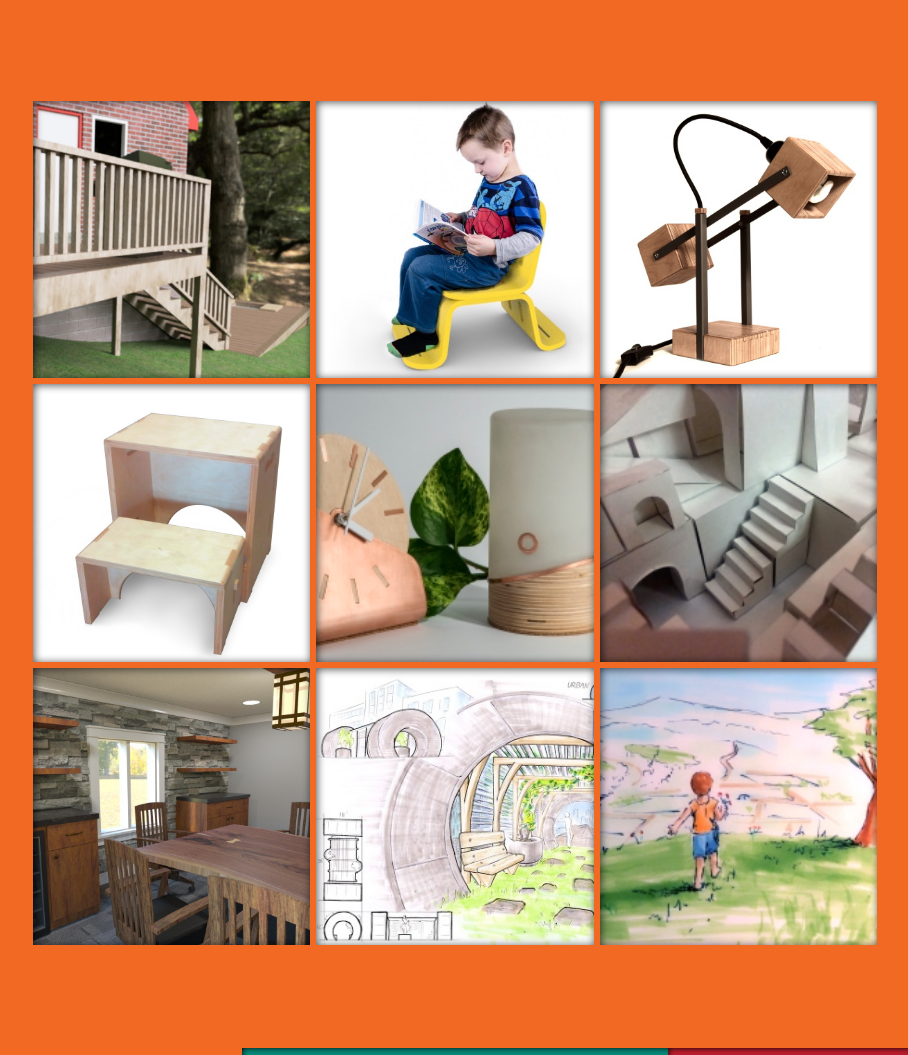
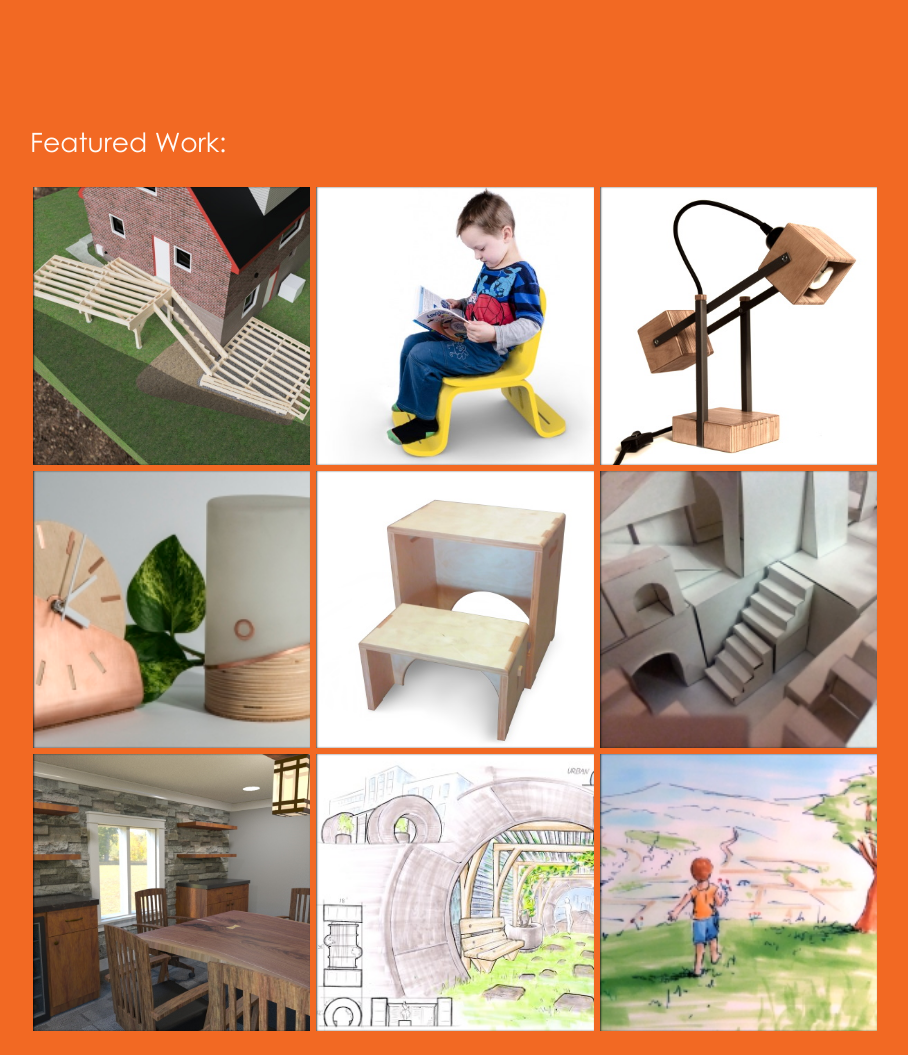
Before and after one commit to danschwab/danschwab.github.io, a PHP site: page / in a window 1280 px wide. Shown: the part 752-1807 px from the top of the page, without its empty margins (185-1093 px from the left). Run offline with PHP 8.4, Linux system fonts and the light colour scheme; some libraries are stand-ins or nearby versions; some web fonts are replaced.

Commit message:
2023 update

```diff
--- a/index.html
+++ b/index.html
@@ -48,9 +48,9 @@
 
 
 			<section id="section-home" class="open" style="background-color:#f26923;">
-				<!--h1><span>Design</span></h1-->
+				<h1><span>Featured Work:</span></h1>
 				<div><!---------------------------------------------------------------------------------------------------------------------------------------------------->
-					<button class="open-page square" id="button-deck">Deck Design: Project in Progress</button>
+					<button class="open-page square" id="button-deck">Landscape Architecture: Deck Design</button>
 					<button class="open-page square" id="button-capstone">Senior capstone: Classroom Furniture System</button>
 					<button class="open-page square" id="button-fulcrum">Lighting Design: Fulcrum</button>
 				</div>
@@ -59,13 +59,11 @@
 
 				<div class="page" id="page-deck">
 					<div>
-						<h2>Deck Design: Project in Progress</h2>
+						<h2>Landscape Architecture: Deck Design</h2>
 						<p>My brother's house came with a deck in severe disrepair. After we tore out the old deck,
-						I surveyed the area and put together several design concepts in Fusion360. Next, I put together a detailed
-						construction model based on the International Residential Code. Using this model, we are beginning to nail
-						down and validate final design details. By the end of this process
-						I will produce plans to submit to the county for approval, and we will build it! Currently we are moving
-						forward with deck concept B and railing option C. See the documents below and stay tuned!</p>
+						I surveyed the area and put together several design concepts in Fusion360. I then assembled a detailed
+						construction model following guidelines in the International Residential Code. I produced plans for county approval,
+						and with friends and hard work we build it!</p>
 					</div>
 
 					<button class="lightbox square"><img data-src="media/deck/" data-file="house-corner.jpg" /></button>
@@ -74,7 +72,6 @@
 					<button class="lightbox square"><img data-src="media/deck/" data-file="deck framing.jpg" /></button>
 					<button class="lightbox square"><img data-src="media/deck/" data-file="railing_option3.jpg" /></button>
 					<button class="lightbox square"><img data-src="media/deck/" data-file="FootingLayout_05-05-2020_01.jpg" /></button>
-					<hr/>
 					<div class="slideshow" id="slideshow-deck">
 						<img data-src="media/deck/DeckPresentation_04-17-2020_01.jpg" />
 						<img data-src="media/deck/DeckPresentation_04-17-2020_02.jpg" />
@@ -111,7 +108,6 @@
 					<div>
 						<p>I modeled the house, decks, and playset. I did not model the deck furniture.</p>
 					</div>
-					<hr/>
 					<div class="slideshow" id="slideshow-railing">
 						<img data-src="media/deck/RailingConceptPresentation_05-04-2020_01.jpg" />
 						<img data-src="media/deck/RailingConceptPresentation_05-04-2020_02.jpg" />
@@ -125,19 +121,24 @@
 						<img data-src="media/deck/RailingConceptPresentation_05-04-2020_10.jpg" />
 						<img data-src="media/deck/RailingConceptPresentation_05-04-2020_11.jpg" />
 					</div>
-					<hr/>
 					<div class="slideshow" id="slideshow-footings">
 						<img data-src="media/deck/FootingLayout_05-05-2020_01.jpg" />
 						<img data-src="media/deck/FootingLayout_05-05-2020_02.jpg" />
 						<img data-src="media/deck/FootingLayout_05-05-2020_03.jpg" />
 						<img data-src="media/deck/FootingLayout_05-05-2020_04.jpg" />
 					</div>
-					<hr/>
 					<div class="slideshow" id="slideshow-approval-drawings">
 						<img data-src="media/deck/ApprovalDrawings_01.jpg" />
 						<img data-src="media/deck/ApprovalDrawings_02.jpg" />
 						<img data-src="media/deck/ApprovalDrawings_03.jpg" />
 					</div>
+
+					<div>
+						<p>Finally completed, the deck is unique in the neighborhood. If fits into the hillside and provides cozy privacy.</p>
+					</div>
+					<button class="lightbox square"><img data-src="media/deck/" data-file="finished4.jpg" /></button>
+					<button class="lightbox square"><img data-src="media/deck/" data-file="finished2.jpg" /></button>
+					<button class="lightbox square"><img data-src="media/deck/" data-file="finished1.jpg" /></button>
 				</div>
 
 				<div class="page" id="page-capstone">
@@ -252,8 +253,8 @@
 
 
 				<div><!---------------------------------------------------------------------------------------------------------------------------------------------------->
-					<button class="open-page square" id="button-stepstool">Furniture Design: Internship Step Stool</button>
 					<button class="open-page square" id="button-series">Houseware Design: Series</button>
+					<button class="open-page square" id="button-stepstool">Furniture Design: Step Stool</button>
 					<button class="open-page square" id="button-castleblocks" type="button">Toy Design: Castle Blocks</button>
 				</div>
 				<div class="page" id="page-series">
@@ -273,6 +274,29 @@
 						</div>
 				</div>
 
+				<!--div class="page" id="page-brand">
+					<div class="bottom-padding">
+						<h2>Brand Design</h2>
+					</div>
+					<button class="lightbox square"><img data-src="media/brand/" data-file=".jpg" /></button>
+					<button class="lightbox square"><img data-src="media/brand/" data-file=".jpg" /></button>
+					<button class="lightbox square"><img data-src="media/brand/" data-file=".jpg" /></button>
+
+					<img data-src="media/stepstool/stepstool01.jpg" />
+					<img data-src="media/stepstool/stepstoolsketches.jpg" />
+					<div class="bottom-padding"><p></p></div>
+					<img class="half-width" data-src="media/stepstool/model1.jpg" />
+					<img class="half-width" data-src="media/stepstool/model2.jpg" />
+					<img data-src="media/stepstool/fullscalemodel.jpg" />
+					<img data-src="media/stepstool/render.jpg" />
+					<div class="top-padding bottom-padding"><p>The parts were cut on a CNC</p></div>
+					<img class="half-width" data-src="media/stepstool/glueup.jpg" />
+					<img class="half-width" data-src="media/stepstool/finishing.jpg" />
+					<img data-src="media/stepstool/stoolfinal.jpg" />
+					<img data-src="media/stepstool/stoolfinal2.jpg" />
+				</div-->
+
+
 				<div class="page" id="page-stepstool">
 					<div class="bottom-padding">
 						<h2>Furniture Design: Internship Step Stool</h2>
@@ -283,12 +307,12 @@
 					</div>
 					<img data-src="media/stepstool/stepstool01.jpg" />
 					<img data-src="media/stepstool/stepstoolsketches.jpg" />
-					<div class="bottom-padding"><p></p></div>
+					<div class="top-padding bottom-padding"><p>A prototype and scale model were necessary to validate the concept before production.</p></div>
 					<img class="half-width" data-src="media/stepstool/model1.jpg" />
 					<img class="half-width" data-src="media/stepstool/model2.jpg" />
 					<img data-src="media/stepstool/fullscalemodel.jpg" />
+					<div class="top-padding bottom-padding"><p>The parts were cut on a CNC for ease of manufacturing.</p></div>
 					<img data-src="media/stepstool/render.jpg" />
-					<div class="top-padding bottom-padding"><p>The parts were cut on a CNC</p></div>
 					<img class="half-width" data-src="media/stepstool/glueup.jpg" />
 					<img class="half-width" data-src="media/stepstool/finishing.jpg" />
 					<img data-src="media/stepstool/stoolfinal.jpg" />
@@ -371,9 +395,6 @@
 
 				</div>
 
-
-
-
 				<div class="page" id="page-sketches">
 
 					<div>
@@ -403,6 +424,7 @@
 					<button class="lightbox square"><img data-src="media/faucet/" data-file="faucet05.jpg" /></button>
 
 				</div>
+
 				<div class="page" id="page-art">
 					<div>
 						<h2>Fine art and photos for fun</h2>
@@ -514,19 +536,24 @@
 				<!--h1><span>About</span></h1-->
 				<div>
 
-					<p><strong>Hello, my name is Daniel Schwab.</strong>
-					I am seeking the opportunity to directly apply my industrial
-					design training and collaborate with more experienced
-					professionals while making the world a more functional, ergonomic,
-					and beautiful place. After graduating from RIT in 2018,
-					I was immediately hired as a trade show exhibit designer, but
-					my interests lie more in designing efficiency, working with
-					interesting materials, and accommodating all kinds of people. I hope to
-					move my career towards the intersection of these interests. In addition to art and design,
-					I also enjoy programming, music, hiking, board games, and philosophy. I am
-					committed to serving the <a target="_tab" href="https://www.gracechurchpca.com/">Grace Church</a> youth group, exploring Rochester on
-					foot, and investing in stable, positive community. During my lunch break, I can often be found at
-					<a target="_tab" href="https://www.441ministries.org/new-city-cafe">New City Cafe</a>.</p>
+					<p><strong>Hi, my name is Daniel Schwab.</strong>
+					I'm a flexible industrial designer who optimizes visual communication
+					in the high-pressure exhibit design industry. In my fifth year at RES, I
+					have experience with everything from live design collaboration to programming
+					document automation. I am seeking a career that applies my visual communication
+					and system design expertise and invests in a more functional, ergonomic, and
+					beautiful world for my kids.</p>
+
+
+					<p>In 2022 I married my wife Rachel, and we are welcoming a baby girl into the world this September.
+					In addition to art and good design,
+					we also enjoy exploring Rochester on foot, playing board games with friends, hearing the
+					<a target="_tab" href="https://mag.rochester.edu/collections/organ/">Baroque organ in the MAG</a>, and good cups of tea. We are
+					committed to serving the <a target="_tab" href="https://www.gracechurchpca.com/">Grace Church</a>
+					youth group, and investing in stable, positive
+					community. Often we can be found at the local nonprofit cafe
+					<a target="_tab" href="https://www.newcityroc.com/">New City Cafe</a>, or buying groceries at the
+					<a target="_tab" href="https://www.cityofrochester.gov/publicmarket/">Public Market</a>.</p>
 					<div class="buttonContainer">
 					<a class="button lightbox circle" id="button-danielschwab"><img src="media/thumbs/danielschwab.jpg" data-src="media/" data-file="danielschwab.jpg" /></a>
 					<a class="button link circle" id="button-linkedin" style="--accent-color:#00b7a5;" target="_tab" href="https://www.linkedin.com/in/dschwabdesign/"><img src="media/thumbs/thumb_linkedin.png" /></a>
@@ -555,7 +582,7 @@
 					<script type="text/javascript"> PDFJS.workerSrc = "scripts/pdf.worker.js"; </script>
 					<script>
 						// URL of PDF document
-						var url = "http://mozilla.github.io/pdf.js/examples/learning/helloworld.pdf";
+						var url = "https://mozilla.github.io/pdf.js/examples/learning/helloworld.pdf";
 
 						// Asynchronous download PDF
 						PDFJS.getDocument(url)
--- a/scripts/main.js
+++ b/scripts/main.js
@@ -22,12 +22,14 @@ $(document).ready(function(){
 		let locationHash = location.hash
 		if (locationHash == "#" || locationHash == "") locationHash = "#section-home";
 		if (!$(location.hash).hasClass("open")) locationHashNavigate(locationHash);
+		hideIcons("#page-close");
 	};
 
 	$(window).on("hashchange", function() {
 		let locationHash = location.hash
 		if (locationHash == "#" || locationHash == "") locationHash = "#section-home";
 		if (!$(location.hash).hasClass("open")) locationHashNavigate(locationHash);
+		hideIcons("#page-close");
 	});
 
 
@@ -46,6 +48,7 @@ $(document).ready(function(){
 		e.preventDefault();
 
 		openPage(this);
+		hideIcons("#page-close");
 	});
 
 	$(".nav-tab").click(function(e) {
@@ -83,10 +86,13 @@ $(document).ready(function(){
 
 		//this accomplishes the color shifting of the pages
 
-		if ($(window).width() < 1100) $("#main-menu-open").removeClass('open'); //CHANGED 12/25/17
+		if ($(window).outerWidth() < 1100) $("#main-menu-open").removeClass('open'); //CHANGED 12/25/17
 		//setAccent();
 	});
 
+	addEventListener('resize', function() {
+		hideIcons("#page-close");
+	});
 
 
 	//KEY LISTENER
@@ -172,6 +178,13 @@ function setPage(page){
 
 function hideIcons(icon) {
 	if ($(".page.open").length > 0){
+		if ($(window).outerWidth() < 650) {
+			$(icon).removeClass("hidden");
+			$(".edge-button").css('--accent-color',$(".open-page.open").css('--accent-color'));
+		}
+		else {
+
+
 			var iconLoc = $(icon).offset().top;
 			var pageTop = $(".page.open").offset().top;
 			var pageBottom = $(".page.open").height() + (pageTop - $(icon).height());
@@ -193,6 +206,7 @@ function hideIcons(icon) {
 				$(icon).removeClass("hidden");
 				$(".edge-button").css('--accent-color',$(".open-page.open").css('--accent-color'));
 				//alert($(".open-page.open").css('--accent-color'));
+			}
 		}
 	}
 	else {
@@ -456,13 +470,16 @@ function generateSlideshowControls(id) {
 	//alert(idq);
 
 	var num = countSlides(id);
-	var controls = "<div class='controls'><input type='button' value=' ' onclick='plusSlides(" + idq + ",-1)' />";
+	var controls = ""
+
+	controls += "<div>" + $('#' + id).html() + "<button class='prev' onclick='plusSlides(" + idq + ",-1)' >" +
+			"</button><button class='next' onclick='plusSlides(" + idq + ",1)' ></button></div>";
+
+	controls += "<div class='controls'><input type='button' value=' ' onclick='plusSlides(" + idq + ",-1)' />";
 	for (i = 0; i < num; i++) {
 		controls += "<input value='" + (i+1) + "' type='button' onclick='setSlide(" + idq + "," + (i+1) + ")' />";
 	}
-	controls += "<input type='button' value=' ' onclick='plusSlides(" + idq + ",1)' /></div>" +
-			"<div>" + $('#' + id).html() + "<button class='prev' onclick='plusSlides(" + idq + ",-1)' >" +
-			"</button><button class='next' onclick='plusSlides(" + idq + ",1)' ></button></div>";
+	controls += "<input type='button' value=' ' onclick='plusSlides(" + idq + ",1)' /></div>";
 
 	$('#' + id).html(controls);
 	setSlide(id,1)
--- a/styles/main.css
+++ b/styles/main.css
@@ -9,18 +9,18 @@
 
 @font-face {
     font-family: titleFont;
-
-    src: url("../media/fonts/NotoSans-Light.ttf");
+	src: url("../media/fonts/GOTHIC.TTF");
+    /*src: url("../media/fonts/NotoSans-Light.ttf");*/
 }
 @font-face {
     font-family: lightTitleFont;
-
-    src: url("../media/fonts/NotoSans-Thin.ttf");
+	src: url("../media/fonts/GOTHIC.TTF");
+    /*src: url("../media/fonts/NotoSans-Thin.ttf");*/
 }
 @font-face {
     font-family: heavyTitleFont;
-
-    src: url("../media/fonts/NotoSans-Medium.ttf");
+	src: url("../media/fonts/GOTHIC.TTF");
+    /*src: url("../media/fonts/NotoSans-Medium.ttf");*/
 }
 	@font-face {
     font-family: mainFont;
@@ -66,6 +66,7 @@ p, ul, ol, form {
 	text-align:left;
 	hyphens: auto;
 	line-height:1.6em;
+	hyphens: none;
 }
 p.right-align{
 	text-align:right;
@@ -91,7 +92,7 @@ h2{
 }
 
 a {
-	color:#F26722;
+	color:#f26923;
 	font-size:12pt;
 	line-height:16pt;
 	text-decoration:none;
@@ -130,14 +131,17 @@ section.open{
 section>h1{
 	color:var(--white);
 	/*color:rgb(246,141,47);color:var(--accent-color);*/
-	font: 26pt titleFont, sans-serif;
+	font: 20pt titleFont, sans-serif;
 	font-weight: 2000;
 	text-align:left;
 	/*border-top: .1em solid var(--white);*/
-	padding: 0em 15% 0em 15%;
-	margin: 0;
+	/*padding: 0em 15% 0em 15%;
+	margin: 0;*/
 	width:70%;
-
+	max-width: 850px;
+	margin:auto;
+	padding: 1em 0 1em 0;
+	color:var(--white);
 }
 section>div {
 	padding:0;
@@ -531,7 +538,7 @@ input[type=button].square.open.article>span, button.square.open.article>span, a.
 	border-radius:0;
 	/*background-image: url("../media/icons/close.png");*/
 	background-color:transparent;/*background-color:var(--accent-color);*/
-	box-shadow:inset 1px 1px 8px 0px #000;
+	box-shadow:inset 1px 0px 2px 0px #000;
 
 	transition:opacity .5s, background .2s;
 }
@@ -736,6 +745,9 @@ input[type=button].square.open.article>span, button.square.open.article>span, a.
 
 
 /*slides*/
+.slideshow{
+	margin: 2em 0;
+}
 
 .slideshow img{
 	visibility:hidden;
@@ -754,14 +766,14 @@ input[type=button].square.open.article>span, button.square.open.article>span, a.
 	z-index:1;
 	transition: visibility .5s linear .2s, opacity .5s linear .2s;
 }
-.slideshow div.controls + div{
-	margin:1em;
-	box-shadow:0px 2px 10px 1px #000;
+.slideshow div:first-of-type{
+	margin:3px;
+	box-shadow:0px 0px 2px 1px #666;
 	width:auto;
 }
 
 .slideshow div.controls{
-	padding:.5em 0 .5em 0;
+	padding:.25em 0 .25em 0;
 	background-color:transparent;
 }
 
```
Also changed, not shown: other parts of styles/main.css (+55 -20 lines), media/art/2023_imaginedGlade.jpg (added), media/brand/otherwork.jpg (added), media/deck/finished1.jpg (added), media/deck/finished2.jpg (added), media/deck/finished3.jpg (added), media/deck/finished4.jpg (added), media/deck/thumbs/finished1.jpg (added), media/deck/thumbs/finished2.jpg (added), media/deck/thumbs/finished3.jpg (added), media/deck/thumbs/finished4.jpg (added), media/documents/SchwabDesignResume.jpg, media/thumbs/thumb_brand.jpg (added), media/thumbs/thumb_deck.jpg, 1 other file. Lines whose indentation alone changed are shown as unchanged.
